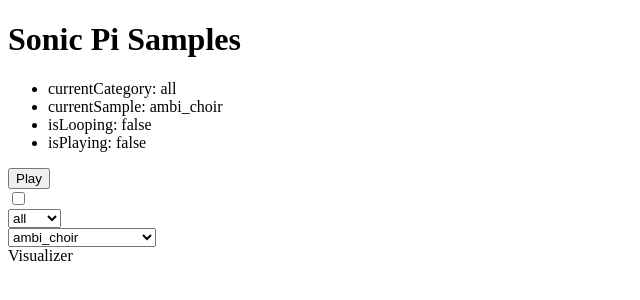
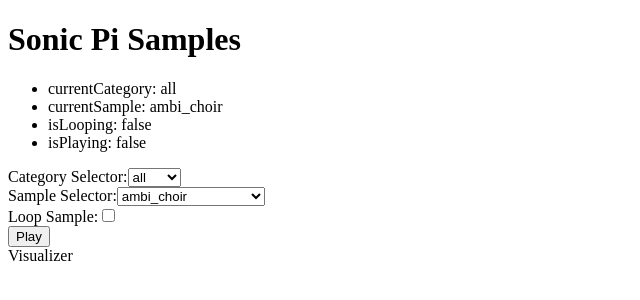
Before and after one commit to Jonic/sonicpi-samples, a React (Create React App) app: page / in a window 1280 px wide. Shown: the top 300 px of the page, without its empty margins (0-640 px from the left). Built offline with nearby package versions, Linux system fonts and the light colour scheme.

Commit message:
Controls receive isLoading prop and disable as appropriate

```diff
--- a/src/components/Player/Controls/CategorySelector/CategorySelector.js
+++ b/src/components/Player/Controls/CategorySelector/CategorySelector.js
@@ -9,8 +9,10 @@ class CategorySelector extends Component {
   render() {
     return (
       <div className="c-CategorySelector">
+        Category Selector:
         <select
           className="c-CategorySelector__dropdown"
+          disabled={this.props.isLoading}
           value={this.props.currentCategory}
           onChange={this.handleCategoryChange}
         >
@@ -36,6 +38,7 @@ CategorySelector.propTypes = {
   categories:                    PropTypes.array.isRequired,
   categorySelectorChangeHandler: PropTypes.func.isRequired,
   currentCategory:               PropTypes.string.isRequired,
+  isLoading:                     PropTypes.bool.isRequired,
 }
 
 export default CategorySelector
--- a/src/components/Player/Controls/Controls.js
+++ b/src/components/Player/Controls/Controls.js
@@ -10,26 +10,30 @@ class Controls extends Component {
   render() {
     return (
       <div className="c-Controls">
-        <PlayStop
-          isPlaying={this.props.isPlaying}
-          playStopClickHandler= {this.props.playStopClickHandler}
+        <CategorySelector
+          categories={this.props.categories}
+          categorySelectorChangeHandler={this.props.categorySelectorChangeHandler}
+          currentCategory={this.props.currentCategory}
+          isLoading={this.props.isLoading}
+        />
+
+        <SampleSelector
+          currentSample={this.props.currentSample}
+          filteredSamples={this.props.filteredSamples}
+          isLoading={this.props.isLoading}
+          sampleSelectorChangeHandler={this.props.sampleSelectorChangeHandler}
         />
 
         <LoopCheckbox
+          isLoading={this.props.isLoading}
           isLooping={this.props.isLooping}
           loopCheckboxClickHandler={this.props.loopCheckboxClickHandler}
         />
 
-        <CategorySelector
-          categories={this.props.categories}
-          categorySelectorChangeHandler={this.props.categorySelectorChangeHandler}
-          currentCategory={this.props.currentCategory}
-        />
-
-        <SampleSelector
-          currentSample={this.props.currentSample}
-          sampleSelectorChangeHandler={this.props.sampleSelectorChangeHandler}
-          filteredSamples={this.props.filteredSamples}
+        <PlayStop
+          isLoading={this.props.isLoading}
+          isPlaying={this.props.isPlaying}
+          playStopClickHandler= {this.props.playStopClickHandler}
         />
       </div>
     )
@@ -42,8 +46,9 @@ Controls.propTypes = {
   currentCategory:               PropTypes.string.isRequired,
   currentSample:                 PropTypes.string.isRequired,
   filteredSamples:               PropTypes.array.isRequired,
+  isLoading:                     PropTypes.bool.isRequired,
+  isLooping:                     PropTypes.bool.isRequired,
   isPlaying:                     PropTypes.bool.isRequired,
-  isLooping:                     PropTypes.bool.isRequired,
   loopCheckboxClickHandler:      PropTypes.func.isRequired,
   playStopClickHandler:          PropTypes.func.isRequired,
   sampleSelectorChangeHandler:   PropTypes.func.isRequired,
--- a/src/components/Player/Controls/LoopCheckbox/LoopCheckbox.js
+++ b/src/components/Player/Controls/LoopCheckbox/LoopCheckbox.js
@@ -17,11 +17,13 @@ class LoopCheckbox extends Component {
   render() {
     return (
       <div className="c-LoopCheckbox">
+        Loop Sample:
         <input
+          checked={this.determineChecked()}
+          className="c-LoopCheckbox__input"
+          disabled={this.props.isLoading}
+          onClick={this.handleClick}
           type="checkbox"
-          className="c-LoopCheckbox__input"
-          onClick={this.handleClick}
-          checked={this.determineChecked()}
         />
       </div>
     )
@@ -29,6 +31,7 @@ class LoopCheckbox extends Component {
 }
 
 LoopCheckbox.propTypes = {
+  isLoading:                PropTypes.bool.isRequired,
   isLooping:                PropTypes.bool.isRequired,
   loopCheckboxClickHandler: PropTypes.func.isRequired,
 }
--- a/src/components/Player/Controls/PlayStop/PlayStop.js
+++ b/src/components/Player/Controls/PlayStop/PlayStop.js
@@ -16,6 +16,7 @@ class PlayStop extends Component {
         <button
           className="c-PlayStop__button"
           onClick={this.handleClick}
+          disabled={this.props.isLoading}
         >
           {this.determineLabel()}
         </button>
@@ -25,6 +26,7 @@ class PlayStop extends Component {
 }
 
 PlayStop.propTypes = {
+  isLoading:            PropTypes.bool.isRequired,
   isPlaying:            PropTypes.bool.isRequired,
   playStopClickHandler: PropTypes.func.isRequired,
 }
--- a/src/components/Player/Controls/SampleSelector/SampleSelector.js
+++ b/src/components/Player/Controls/SampleSelector/SampleSelector.js
@@ -9,8 +9,10 @@ class SampleSelector extends Component {
   render() {
     return (
       <div className="c-SampleSelector">
+        Sample Selector:
         <select
           className="c-SampleSelector__dropdown"
+          disabled={this.props.isLoading}
           value={this.props.currentSample}
           onChange={this.handleSampleChange}
         >
@@ -35,6 +37,7 @@ class SampleSelector extends Component {
 SampleSelector.propTypes = {
   currentSample:               PropTypes.string.isRequired,
   filteredSamples:             PropTypes.array.isRequired,
+  isLoading:                   PropTypes.bool.isRequired,
   sampleSelectorChangeHandler: PropTypes.func.isRequired,
 }
 
--- a/src/components/Player/Debug/Debug.js
+++ b/src/components/Player/Debug/Debug.js
@@ -5,13 +5,11 @@ class Debug extends Component {
   render() {
     return (
       <div className="c-Debug">
-        <h1>Sonic Pi Samples</h1>
-
-        <ul>
-          <li>currentCategory: {this.props.currentCategory}</li>
-          <li>currentSample: {this.props.currentSample}</li>
-          <li>isLooping: {this.props.isLooping.toString()}</li>
-          <li>isPlaying: {this.props.isPlaying.toString()}</li>
+        <ul className="c-Debug__list">
+          <li className="c-Debug__list-item">currentCategory: {this.props.currentCategory}</li>
+          <li className="c-Debug__list-item">currentSample: {this.props.currentSample}</li>
+          <li className="c-Debug__list-item">isLooping: {this.props.isLooping.toString()}</li>
+          <li className="c-Debug__list-item">isPlaying: {this.props.isPlaying.toString()}</li>
         </ul>
       </div>
     )
--- a/src/components/Player/Player.js
+++ b/src/components/Player/Player.js
@@ -87,18 +87,14 @@ class Player extends Component {
   render() {
     return (
       <div className="c-Player">
+        <h1>Sonic Pi Samples</h1>
+
         <Debug
           currentCategory={this.state.currentCategory}
           currentSample={this.state.currentSample}
+          isLoading={this.props.isLoading}
           isLooping={this.state.isLooping}
           isPlaying={this.state.isPlaying}
-        />
-
-        <Audio
-          currentSample={this.state.currentSample}
-          isLooping={this.state.isLooping}
-          isPlaying={this.state.isPlaying}
-          sampleEndedHandler={this.sampleEndedHandler}
         />
 
         <Controls
@@ -107,6 +103,7 @@ class Player extends Component {
           currentCategory={this.state.currentCategory}
           currentSample={this.state.currentSample}
           filteredSamples={this.state.filteredSamples}
+          isLoading={this.props.isLoading}
           isLooping={this.state.isLooping}
           isPlaying={this.state.isPlaying}
           loopCheckboxClickHandler={this.loopCheckboxClickHandler}
@@ -114,7 +111,17 @@ class Player extends Component {
           sampleSelectorChangeHandler={this.sampleSelectorChangeHandler}
         />
 
+        <Audio
+          currentSample={this.state.currentSample}
+          isLooping={this.state.isLooping}
+          isPlaying={this.state.isPlaying}
+          sampleEndedHandler={this.sampleEndedHandler}
+          updateAudioSource={this.updateAudioSource}
+          updateIsLoading={this.props.updateIsLoading}
+        />
+
         <Visualizer
+          audioSource={this.audioSource}
           isPlaying={this.state.isPlaying}
         />
       </div>
```
